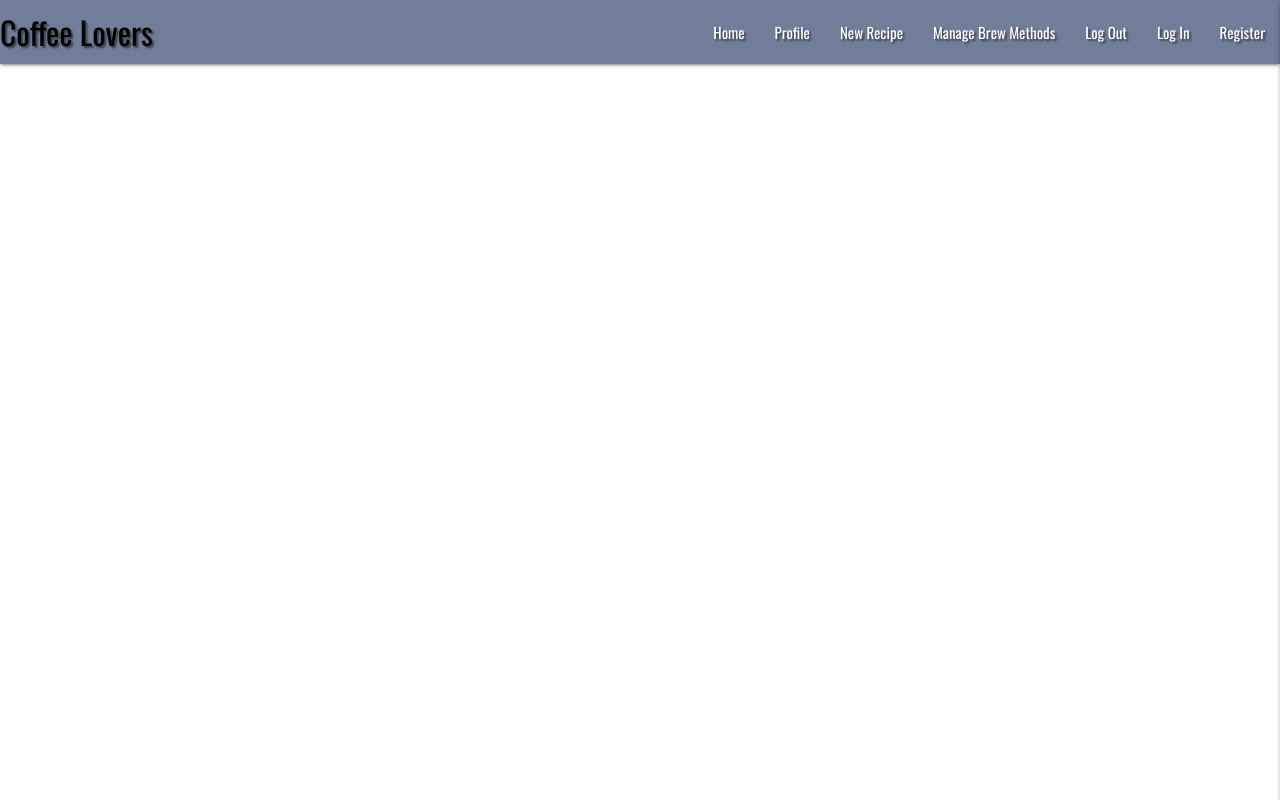
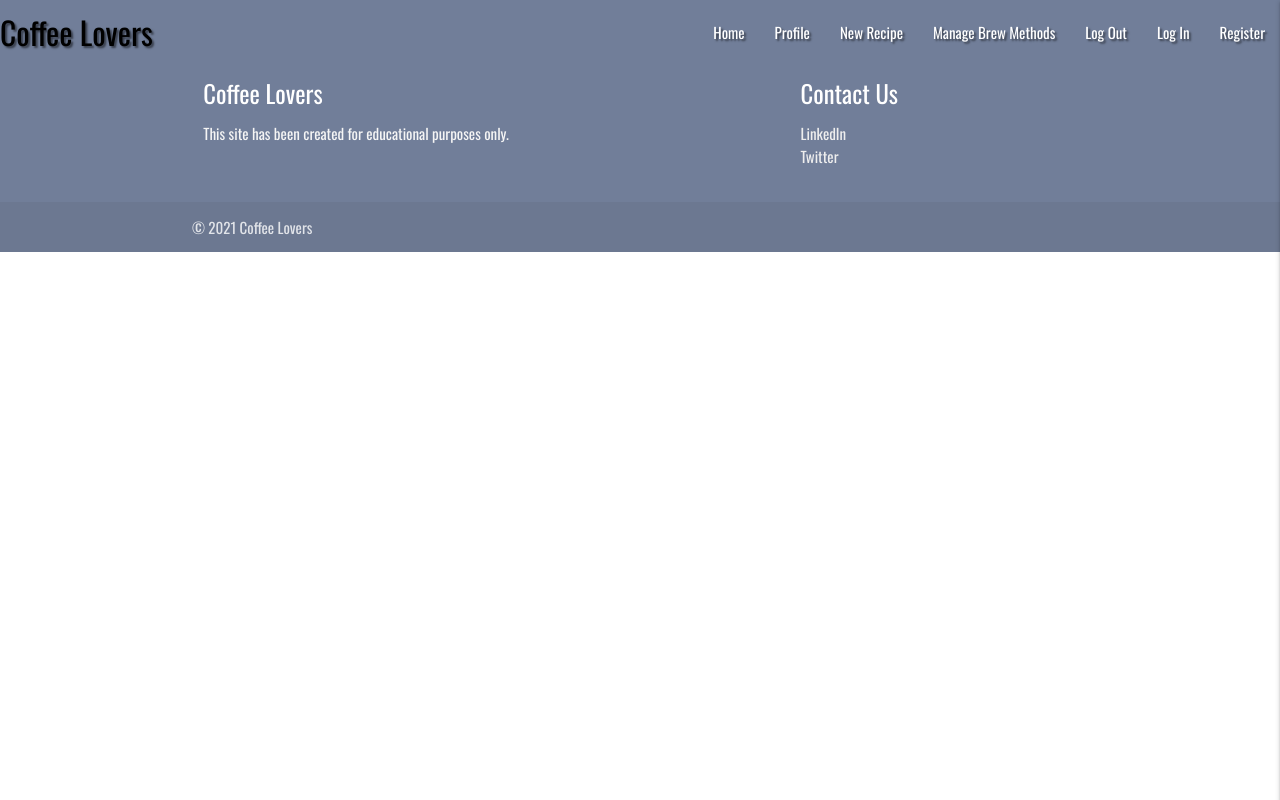
Before and after one commit to Ranj247/ms-3-coffee-lovers, a Flask app: page / in a window 1280 px wide. Run offline with Flask 2, Linux system fonts and the light colour scheme; data that the repository does not hold is empty; some libraries are stand-ins or nearby versions.

Commit message:
Add and style Materialize footer

```diff
--- a/static/css/style.css
+++ b/static/css/style.css
@@ -23,9 +23,14 @@ body {
   font-size: 1rem;
   background-color: white;
   color: #000;
-  height: 100vh;
   width: 100%;
-  position: relative;
+  display: flex;
+  min-height: 100vh;
+  flex-direction: column;
+}
+
+main {
+  flex: 1 0 auto;
 }
 
 /* ------------------HOME PAGE------------------ */
@@ -55,3 +60,9 @@ body {
 .text-shadow {
   text-shadow: 2px 2px 2px rgba(0, 0, 0, 0.5);
 }
+
+/* footer  */
+.page-footer {
+  background-color: #717e99ff;
+  padding-top: 0px;
+}
--- a/templates/base.html
+++ b/templates/base.html
@@ -5,21 +5,24 @@
   <!-- Required meta tags -->
   <meta charset="utf-8">
   <meta name="viewport" content="width=device-width, initial-scale=1">
-    <meta name="Coffee Lovers"
-        content="A website for Coffee Lovers to view and share their coffee brewing recipes." />
+  <meta name="Coffee Lovers" content="A website for Coffee Lovers to view and share their coffee brewing recipes." />
   <!-- favicon image link -->
   <link rel="icon" type="image/x-icon" href="{{ url_for('static', filename='favicon.png') }}" />
   <!-- Fontawesome -->
   <link rel="stylesheet" href="https://use.fontawesome.com/releases/v5.15.3/css/all.css"
-        integrity="sha384-SZXxX4whJ79/gErwcOYf+zWLeJdY/qpuqC4cAa9rOGUstPomtqpuNWT9wdPEn2fk" crossorigin="anonymous" type="text/css">
-    <!-- Materialize CSS -->
-    <link rel="stylesheet" href="https://cdnjs.cloudflare.com/ajax/libs/materialize/1.0.0/css/materialize.min.css" type="text/css">
+    integrity="sha384-SZXxX4whJ79/gErwcOYf+zWLeJdY/qpuqC4cAa9rOGUstPomtqpuNWT9wdPEn2fk" crossorigin="anonymous"
+    type="text/css">
+  <!-- Materialize css -->
+  <link rel="stylesheet" href="https://cdnjs.cloudflare.com/ajax/libs/materialize/1.0.0/css/materialize.min.css"
+    type="text/css">
+
   <!-- stylesheet link -->
   <link rel="stylesheet" href="{{ url_for('static', filename='css/style.css') }}" type="text/css">
   {% block styles %}
   {% endblock %}
   <title>Coffee Lovers</title>
 </head>
+
 <body>
 
   <header>
@@ -58,11 +61,37 @@
   {% block content %}
   {% endblock %}
 
+  <footer class="page-footer">
+    <div class="container">
+      <div class="row">
+        <div class="col l6 s12">
+          <h5 class="white-text">Coffee Lovers</h5>
+          <p class="grey-text text-lighten-4">This site has been created for educational purposes only.</p>
+        </div>
+        <div class="col l4 offset-l2 s12">
+          <h5 class="white-text">Contact Us</h5>
+          <ul>
+            <li><a class="grey-text text-lighten-3" href="https://www.linkedin.com">LinkedIn</a></li>
+            <li><a class="grey-text text-lighten-3" href="https://twitter.com/?lang=en">Twitter</a></li>
+          </ul>
+        </div>
+      </div>
+    </div>
+
+    <div class="footer-copyright">
+      <div class="container">
+        © 2021 Coffee Lovers
+      </div>
+    </div>
+
+  </footer>
+
+
   <!-- jQuery cdn -->
-    <script src="https://code.jquery.com/jquery-3.6.0.min.js" integrity="sha256-/xUj+3OJU5yExlq6GSYGSHk7tPXikynS7ogEvDej/m4="
-        crossorigin="anonymous">
+  <script src="https://code.jquery.com/jquery-3.6.0.min.js"
+    integrity="sha256-/xUj+3OJU5yExlq6GSYGSHk7tPXikynS7ogEvDej/m4=" crossorigin="anonymous">
   </script>
-    <!-- Materialize JS cdn -->
+  <!-- Materialize JS -->
   <script src="https://cdnjs.cloudflare.com/ajax/libs/materialize/1.0.0/js/materialize.min.js"></script>
   <!-- script.js link -->
   <script src="{{ url_for('static', filename='js/script.js') }}"></script>
```
Lines whose indentation alone changed are shown as unchanged.
